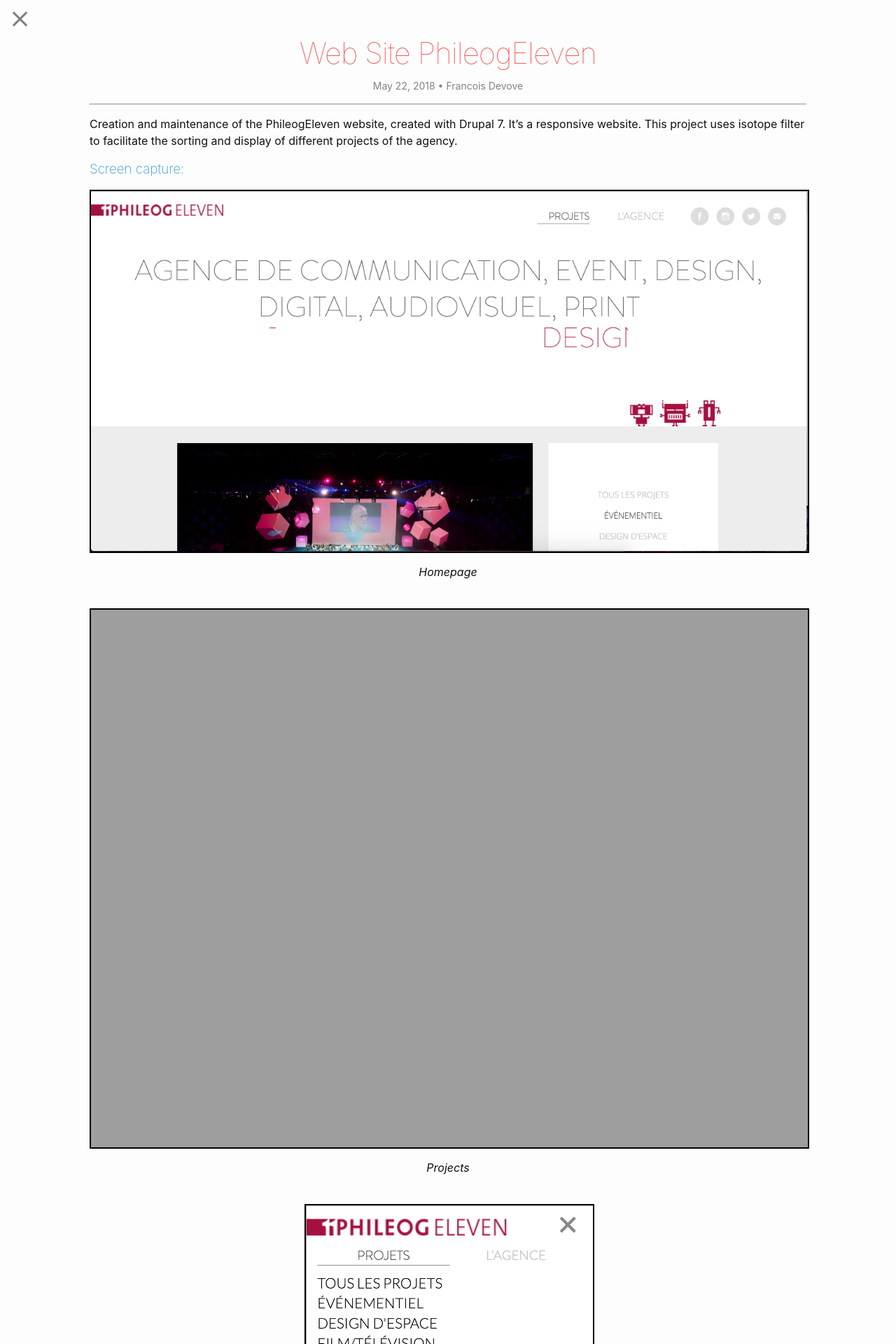
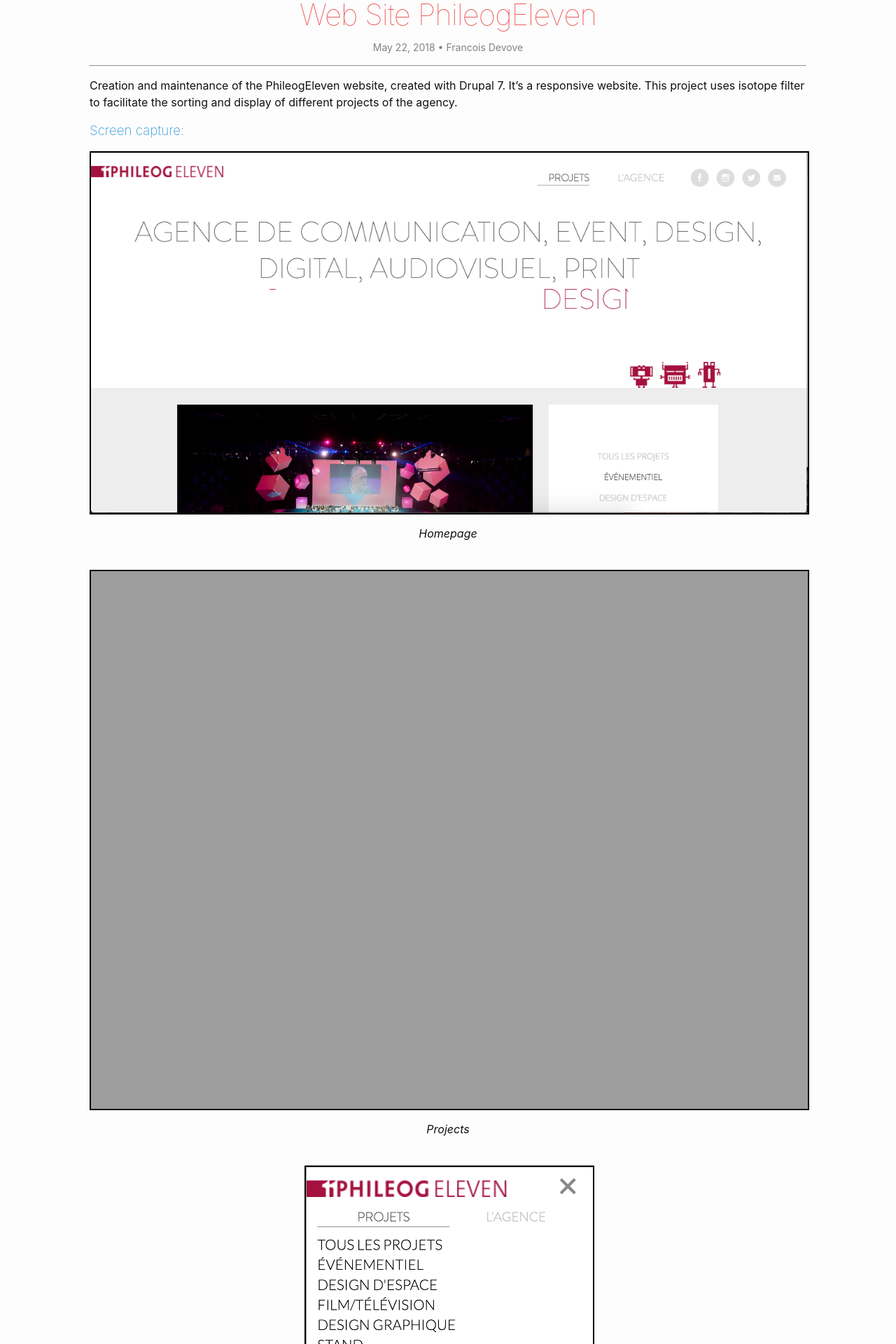
Before and after one commit to Mrancois/mrancois.github.io, a Jekyll site: the page built from _posts/2018-05-22-phileog.md, in a window 1280 px wide. Shown: the top 1920 px of the page at 70% size. Built offline with Jekyll 4.4.1, drawn with Linux system fonts in a browser that asks for light colours.

Commit message:
remove back from header

```diff
--- a/_includes/header.html
+++ b/_includes/header.html
@@ -1,7 +1,5 @@
 {% if page.path contains '_posts' %}
-  <header class="header-post">
-    <a href="#" onclick="window.history.go(-1); return false;"><i class="mdi mdi-close"></i></a>
-  </header>
+
 {% else %}
   <header class="header" role="banner">
       <a href="/">
```
